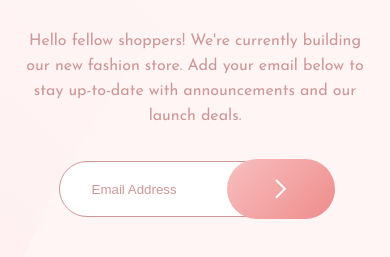
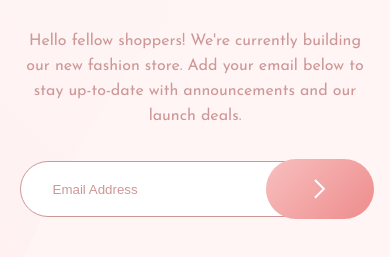
Before and after one commit to Alexandre-Chs/coming_soon_website_FrontEndMentor, a plain HTML site: page index.html in a window 390 px wide. Shown: the part 569-826 px from the top of the page. Drawn offline with Linux system fonts and the light colour scheme.

Commit message:
update width mobile

```diff
--- a/styles.css
+++ b/styles.css
@@ -189,6 +189,10 @@ body {
         position: absolute;
         bottom: -5%;
     }
+
+    .button__email {
+        width: 90%;
+    }
 }
 
 
```
